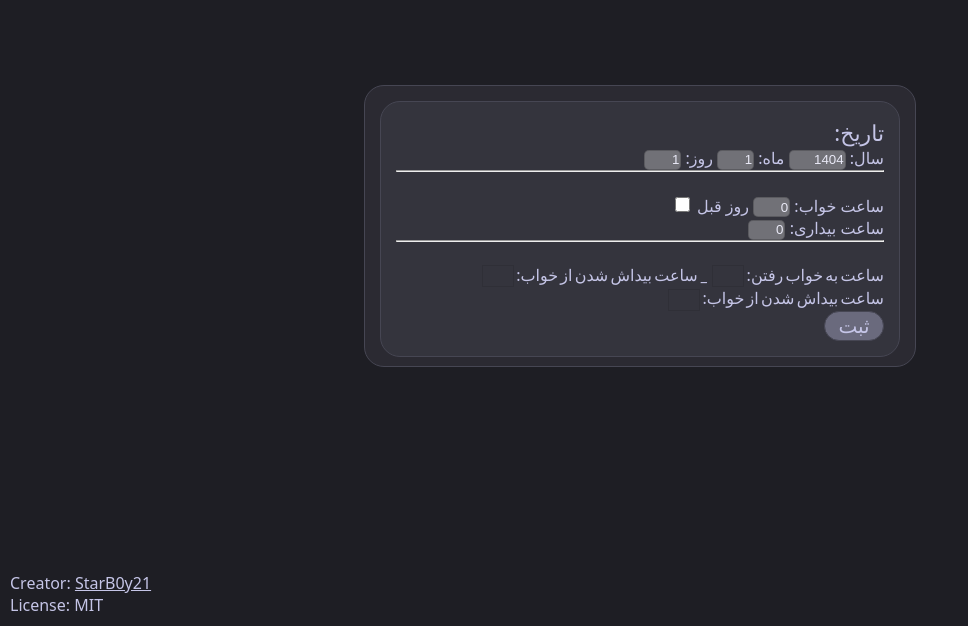
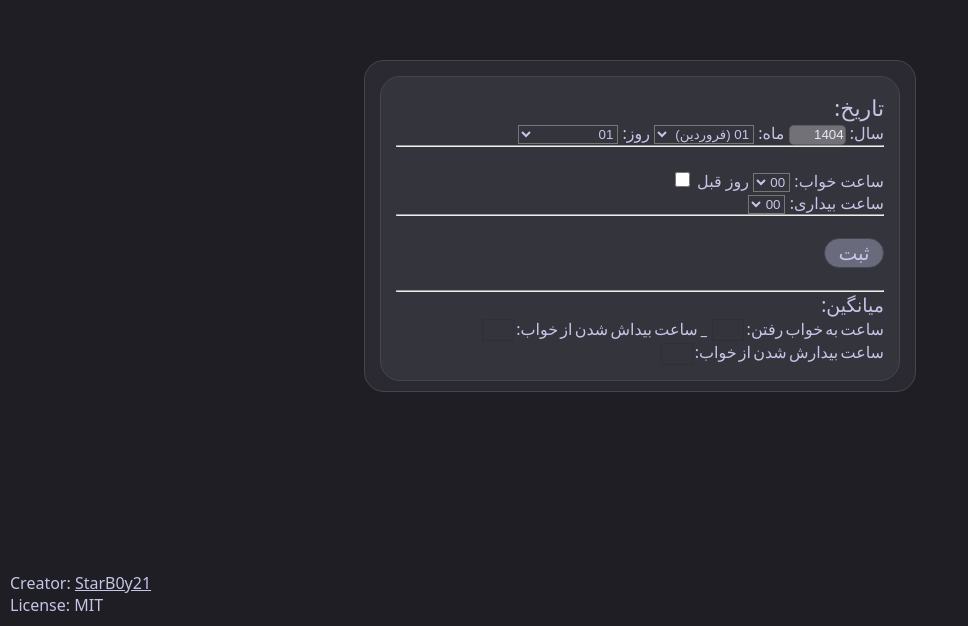
Before and after one commit to StarB0y21/Sleep-Tacker, a plain HTML site: page index.html in a window 1280 px wide. Shown: the part 174-800 px from the top of the page, without its empty margins (0-968 px from the left). Drawn offline with Linux system fonts and the light colour scheme.

Commit message:
add script file, change inputs, add extract as excel

```diff
--- a/index.html
+++ b/index.html
@@ -6,41 +6,141 @@
     <meta name="viewport" content="width=device-width, initial-scale=1.0">
     <title>مدیریت خواب</title>
     <link rel="stylesheet" href="style/style.css">
+    <script src="script/script.js" defer></script>
     <script src="https://cdn.sheetjs.com/xlsx-latest/package/dist/xlsx.full.min.js"></script>
 </head>
 
 <body dir="rtl">
     <div id="main-page">
         <div id="sleep-section">
-            <form id="sleep-data-form">
             <p id="date-title">تاریخ:</p>
             <label class="date-input-label" for="date-input-year">سال:</label>
-                <input class="date-input" type="number" name="date-input-year" id="date-input-year" min="1404"
-                    max="1500" value="1404" />
+            <input class="date-input" type="number" name="date-input-year" id="date-input-year" min="1404" max="1500"
+                value="1404" />
             <label class="date-input-label" for="date-input-month">ماه:</label>
-                <input class="date-input" type="number" name="date-input-month" id="date-input-month" min="1" max="12"
-                    value="1" />
+            <!-- <input class="date-input" type="number" name="date-input-month" id="date-input-month" min="1" max="12" value="1" /> -->
+            <select name="date-input-month" id="date-input-month">
+                <option value="01">01 (فروردین)</option>
+                <option value="02">02 (اردیبهشت)</option>
+                <option value="03">03 (خرداد)</option>
+                <option value="04">04 (تیر)</option>
+                <option value="05">05 (مرداد)</option>
+                <option value="06">06 (شهریور)</option>
+                <option value="07">07 (مهر)</option>
+                <option value="08">08 (آبان)</option>
+                <option value="09">09 (آذر)</option>
+                <option value="10">10 (دی)</option>
+                <option value="11">11 (بهمن)</option>
+                <option value="12">12 (اسفند)</option>
+            </select>
+
             <label class="date-input-label" for="date-input-day">روز:</label>
-                <input class="date-input" type="number" name="date-input-day" id="date-input-day" min="1" max="31"
-                    value="1" />
+            <!-- <input class="date-input" type="number" name="date-input-day" id="date-input-day" min="1" max="31" value="1" /> -->
+             <select name="date-input-day" id="date-input-day">
+                <option value="01">01</option>
+                <option value="02">02</option>
+                <option value="03">03</option>
+                <option value="04">04</option>
+                <option value="05">05</option>
+                <option value="06">06</option>
+                <option value="07">07</option>
+                <option value="08">08</option>
+                <option value="09">09</option>
+                <option value="10">10</option>
+                <option value="11">11</option>
+                <option value="12">12</option>
+                <option value="13">13</option>
+                <option value="14">14</option>
+                <option value="15">15</option>
+                <option value="16">16</option>
+                <option value="17">17</option>
+                <option value="18">18</option>
+                <option value="19">19</option>
+                <option value="20">20</option>
+                <option value="21">21</option>
+                <option value="22">22</option>
+                <option value="23">23</option>
+                <option value="24">24</option>
+                <option value="25">25</option>
+                <option value="26">26</option>
+                <option value="27">27</option>
+                <option value="28">28</option>
+                <option value="29">29</option>
+                <option value="30">30</option>
+                <option value="31">31</option>
+             </select>
 
             <hr>
             <br>
 
             <label class="sleep-input-label" for="sleep-time-input">ساعت خواب: </label>
-                <input class="sleep-input-time" type="number" name="sleep-time-input" id="sleep-time-input" min="0"
-                    max="23" step="1" value="0" />
+            <select name="sleep-time-input" id="sleep-time-input">
+                <option value="00">00</option>
+                <option value="01">01</option>
+                <option value="02">02</option>
+                <option value="03">03</option>
+                <option value="04">04</option>
+                <option value="05">05</option>
+                <option value="06">06</option>
+                <option value="07">07</option>
+                <option value="08">08</option>
+                <option value="09">09</option>
+                <option value="10">10</option>
+                <option value="11">11</option>
+                <option value="12">12</option>
+                <option value="13">13</option>
+                <option value="14">14</option>
+                <option value="15">15</option>
+                <option value="16">16</option>
+                <option value="17">17</option>
+                <option value="18">18</option>
+                <option value="19">19</option>
+                <option value="20">20</option>
+                <option value="21">21</option>
+                <option value="22">22</option>
+                <option value="23">23</option>
+            </select>
             <label class="sleep-input-label" for="yesterday-checkbox-input">روز قبل</label>
-                <input class="sleep-input-time" type="checkbox" name="yesterday-checkbox-input"
-                    id="yesterday-checkbox-input" />
+            <input class="sleep-input-time" type="checkbox" name="yesterday-checkbox-input" id="yesterday-checkbox-input" />
             <br>
             <label class="sleep-input-label" for="wakeup-time-input">ساعت بیداری: </label>
-                <input class="sleep-input-time" type="number" name="wakeup-time-input" id="wakeup-time-input" min="0"
-                    max="23" step="1" value="0" />
+            <select name="wakeup-time-input" id="wakeup-time-input">
+                <option value="00">00</option>
+                <option value="01">01</option>
+                <option value="02">02</option>
+                <option value="03">03</option>
+                <option value="04">04</option>
+                <option value="05">05</option>
+                <option value="06">06</option>
+                <option value="07">07</option>
+                <option value="08">08</option>
+                <option value="09">09</option>
+                <option value="10">10</option>
+                <option value="11">11</option>
+                <option value="12">12</option>
+                <option value="13">13</option>
+                <option value="14">14</option>
+                <option value="15">15</option>
+                <option value="16">16</option>
+                <option value="17">17</option>
+                <option value="18">18</option>
+                <option value="19">19</option>
+                <option value="20">20</option>
+                <option value="21">21</option>
+                <option value="22">22</option>
+                <option value="23">23</option>
+            </select>
 
             <hr>
             <br>
 
+            <button id="submit-sleep-data-button" onclick="sendData()">ثبت</button>
+
+            <br>
+            <br>
+            <hr>
+
+            <p id="avg-title">میانگین:</p>
             <label class="output-sleep-lable" for="show-sleep-time-input" style="pointer-events: none;">ساعت به خواب
                 رفتن: </label>
             <input class="output-sleep-input" type="text" name="show-sleep-time-input" id="show-sleep-time-input"
@@ -51,15 +151,12 @@
             <input class="output-sleep-input" type="text" name="show-wakeup-time-input" id="show-wakeup-time-input"
                 readonly style="pointer-events: none;" />
             <br>
-                <label class="output-sleep-lable" for="show-sleep-input" style="pointer-events: none;">ساعت بیداش شدن از
+            <label class="output-sleep-lable" for="show-sleep-input" style="pointer-events: none;">ساعت بیدارش شدن از
                 خواب: </label>
             <input class="output-sleep-input" type="text" name="show-sleep-input" id="show-sleep-input" readonly
                 style="pointer-events: none;" />
 
             <br>
-
-                <button id="submit-sleep-data-button">ثبت</button>
-            </form>
 
         </div>
     </div>
--- /dev/null
+++ b/script/script.js
@@ -0,0 +1,66 @@
+"use strict";
+
+function sendData() {
+    // console.log("done");
+
+    let dateYear = document.getElementById("date-input-year").value;
+    let dateMonth = document.getElementById("date-input-month").value;
+    let dateDay = document.getElementById("date-input-day").value;
+    let dateValue = dateYear + "/" + dateMonth + "/" + dateDay;
+    var keyDate = dateYear + dateMonth + dateDay;
+    let goToSleep = document.getElementById("sleep-time-input").value;
+    let yesterdayCheckebox = document.getElementById("yesterday-checkbox-input").checked;
+    let goToSleepTime;
+    if (yesterdayCheckebox == true) {
+        goToSleepTime = (24 - goToSleep) * -1;
+        // console.log(`yesterday: ${goToSleepTime}`);
+    } else {
+        goToSleepTime = goToSleep;
+        // console.log(`to day: ${goToSleepTime}`);
+    }
+    let wakeUp = document.getElementById("wakeup-time-input").value;
+
+    let sleepTime = wakeUp - goToSleepTime;
+    // console.log(`Sleep Time: ${sleepTime}`);
+
+    // var sleepData = [dateValue, goToSleep, yesterdayCheckebox, wakeUp];
+
+    var sleepDataArray = [
+        ["key", "date", "go to sleep Time", "wake up time", "sleep"],
+        [keyDate, dateValue, goToSleep, wakeUp, sleepTime]
+    ];
+
+
+    const worksheet = XLSX.utils.json_to_sheet(sleepDataArray);
+
+    const workbook = XLSX.utils.book_new();
+    XLSX.utils.book_append_sheet(workbook, worksheet, "اطلاعات");
+
+    XLSX.writeFile(workbook, `${keyDate}.xlsx`);
+
+    var sleepDataObject = {
+        key: keyDate,
+        date: dateValue,
+        GoToSleep: goToSleep,
+        WakeUp: wakeUp,
+        Sleep: sleepTime
+    };
+
+    localStorage.setItem("SleepData", JSON.stringify(sleepDataObject));
+
+    const SleepDataFromLocalStorage =JSON.parse(localStorage.getItem("SleepData"));
+    console.log(SleepDataFromLocalStorage);
+
+    // console.log(dateYear);
+    // console.log(dateMonth);
+    // console.log(dateDay);
+    // console.log(dateValue);
+    // console.log(keyDate);
+    // console.log(goToSleep);
+    // console.log(yesterdayCheckebox);
+    // console.log(wakeUp);
+    // console.log(sleepDataArray);
+    console.log(sleepDataObject);
+
+    // console.log(sleepData);
+}
--- a/style/style.css
+++ b/style/style.css
@@ -31,7 +31,7 @@ body {
 
 #main-page {
     width: 520px;
-    height: 250px;
+    height: 300px;
     background-color: #2b2a32;
 }
 
@@ -61,7 +61,24 @@ body {
 #date-input-month,
 #date-input-day,
 .sleep-input-time {
-    width: 33px;
+    width: 100px;
+}
+
+
+#sleep-time-input *,
+#wakeup-time-input *,
+#date-input-month *,
+#date-input-day * {
+    background-color: #34343d;
+    background: #34343d;
+}
+
+#sleep-time-input,
+#wakeup-time-input,
+#date-input-month,
+#date-input-day {
+    background-color: #34343d;
+    background: #34343d;
 }
 
 #yesterday-checkbox-input {
@@ -69,6 +86,10 @@ body {
     height: 15px;
     padding: 0;
     margin: 3px;
+}
+
+#avg-title {
+    font-size: 19px;
 }
 
 .output-sleep-input {
```
Lines whose indentation alone changed are shown as unchanged.
